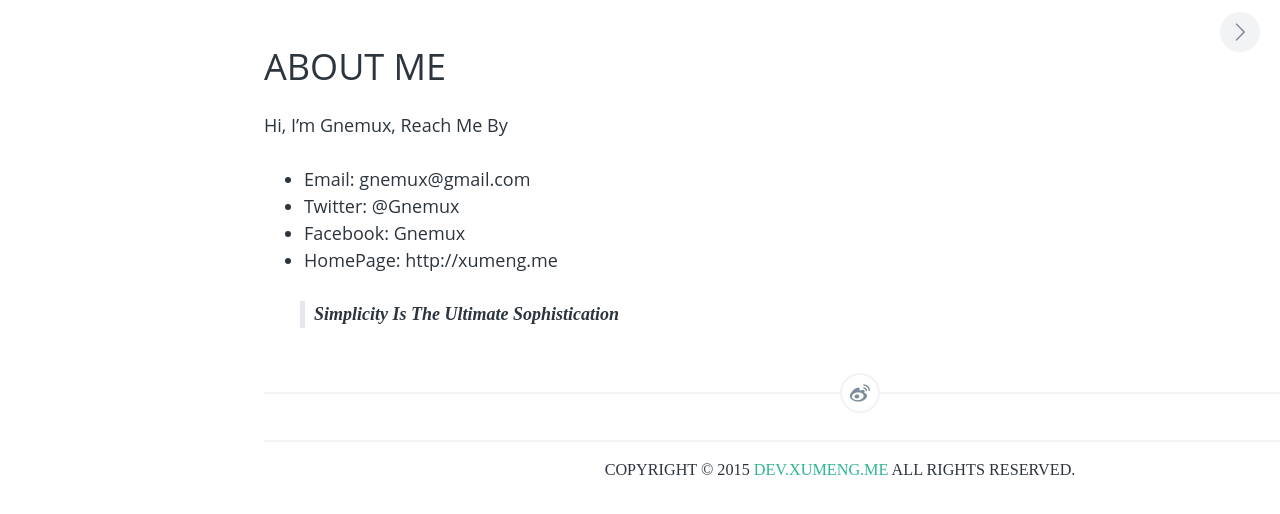
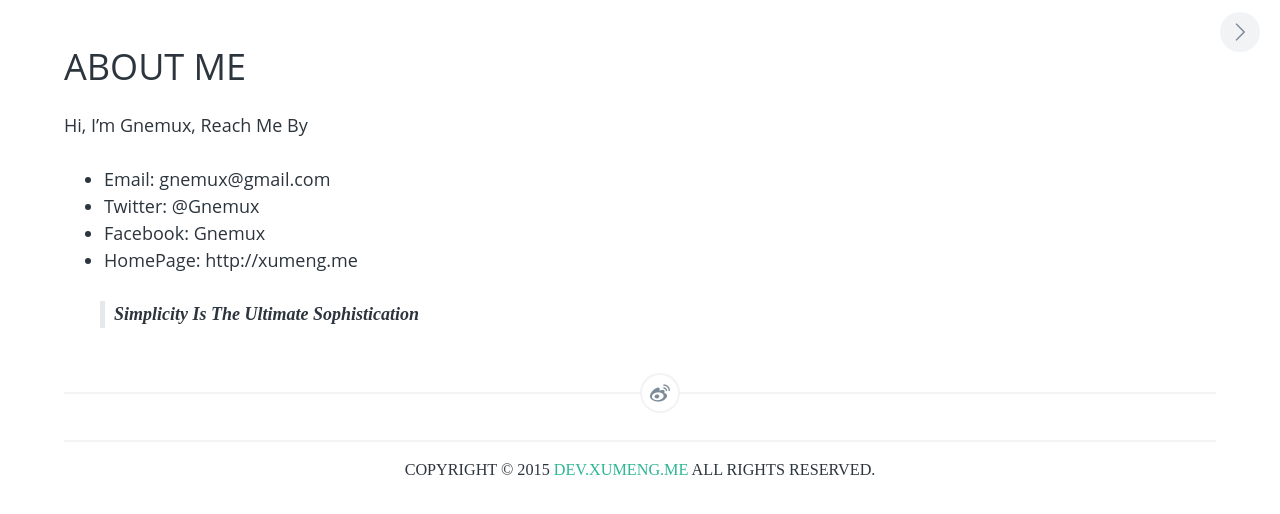
Before and after one commit to gnemux/gnemux.github.io, a Jekyll site: the page built from _posts/2015-06-16-about.md, in a window 1280 px wide. Shown: the top 514 px of the page. Built offline with Jekyll 4.4.1, drawn with Linux system fonts in a browser that asks for light colours; Markdown is read by kramdown in place of the engine named in the settings; comment, search, counter and statistics services are not loaded.

Commit message:
修改窗口自适应点数

```diff
--- a/assets/css/style.css
+++ b/assets/css/style.css
@@ -844,8 +844,8 @@ iframe {
 }
 
 #pjax.fullscreen {
-    max-width: 1920px;
-    margin: 0 100px 0 200px;
+    max-width: 1280px;
+    margin: 0 100px 0 auto;
 }
 
 #js-fullscreen, #nprogress .spinner-icon {
```
Also changed, not shown: 2 other files.
